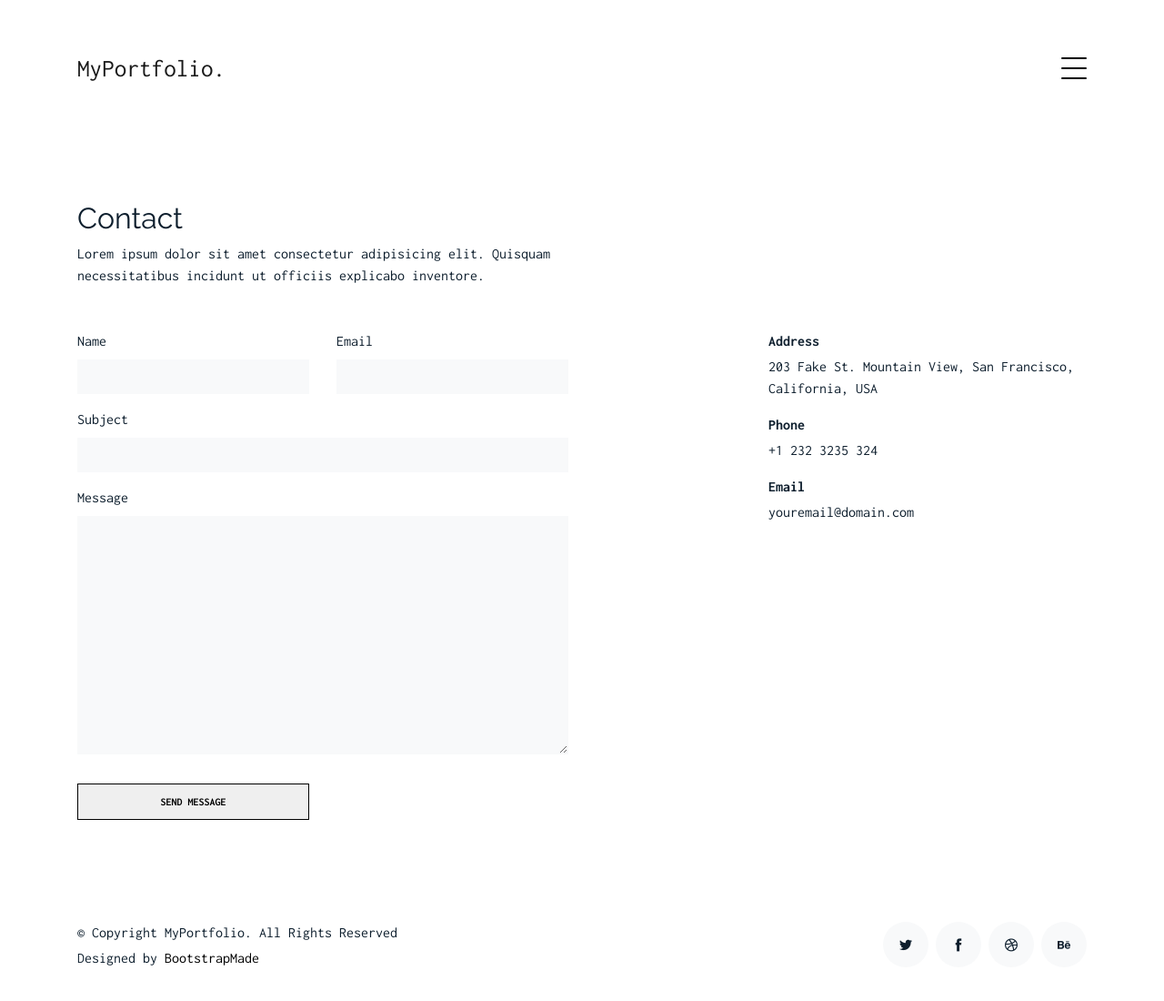
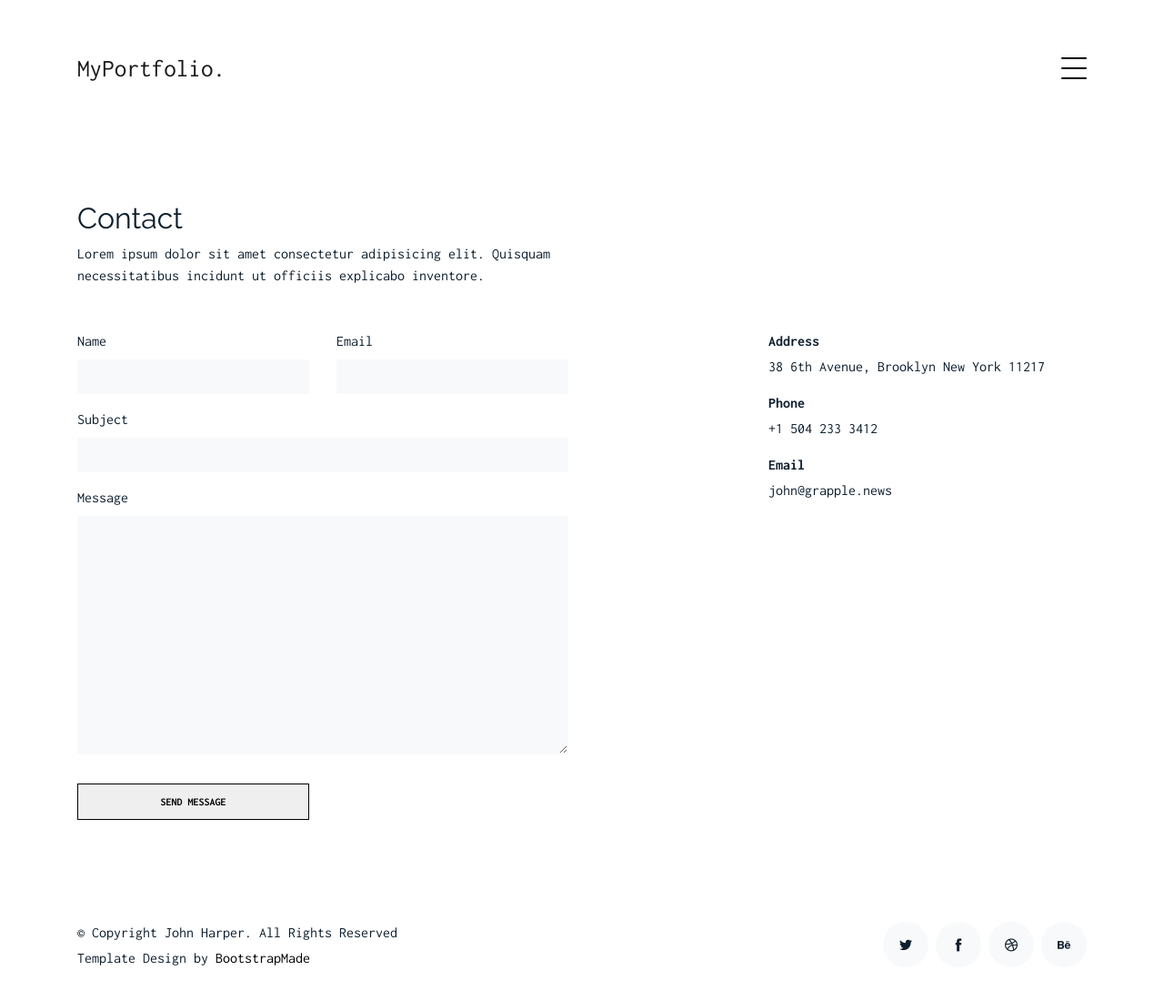
Before and after one commit to Harpster11/john-harper-web-developer, a plain HTML site: page contact.html in a window 1280 px wide. Shown: the whole page at 91% size. Drawn offline with Linux system fonts and the light colour scheme.

Commit message:
Text and image fixes

```diff
--- a/contact.html
+++ b/contact.html
@@ -28,12 +28,6 @@
   <!-- Template Main CSS File -->
   <link href="css/style.css" rel="stylesheet">
 
-  <!-- =======================================================
-    Template Name: MyPortfolio
-    Template URL: https://bootstrapmade.com/myportfolio-bootstrap-portfolio-website-template/
-    Author: BootstrapMade.com
-    Author URL: https://bootstrapmade.com/
-  ======================================================= -->
 </head>
 
 <body>
@@ -142,15 +136,15 @@
             <ul class="list-unstyled">
               <li class="mb-3">
                 <strong class="d-block mb-1">Address</strong>
-                <span>203 Fake St. Mountain View, San Francisco, California, USA</span>
+                <span>38 6th Avenue, Brooklyn New York 11217</span>
               </li>
               <li class="mb-3">
                 <strong class="d-block mb-1">Phone</strong>
-                <span>+1 232 3235 324</span>
+                <span>+1 504 233 3412</span>
               </li>
               <li class="mb-3">
                 <strong class="d-block mb-1">Email</strong>
-                <span>youremail@domain.com</span>
+                <span>john@grapple.news</span>
               </li>
             </ul>
           </div>
@@ -166,15 +160,10 @@
     <div class="container">
       <div class="row">
         <div class="col-sm-6">
-          <p class="mb-1">&copy; Copyright MyPortfolio. All Rights Reserved</p>
+          <p class="mb-1">&copy; Copyright John Harper. All Rights Reserved</p>
           <div class="credits">
-            <!--
-              All the links in the footer should remain intact.
-              You can delete the links only if you purchased the pro version.
-              Licensing information: https://bootstrapmade.com/license/
-              Purchase the pro version with working PHP/AJAX contact form: https://bootstrapmade.com/buy/?theme=MyPortfolio
-            -->
-            Designed by <a href="https://bootstrapmade.com/">BootstrapMade</a>
+
+            Template Design by <a href="https://bootstrapmade.com/">BootstrapMade</a>
           </div>
         </div>
         <div class="col-sm-6 social text-md-right">
```
Also changed, not shown: about.html (+3 -8 lines), index.html (+1 -1 lines), services.html (+1 -6 lines).
